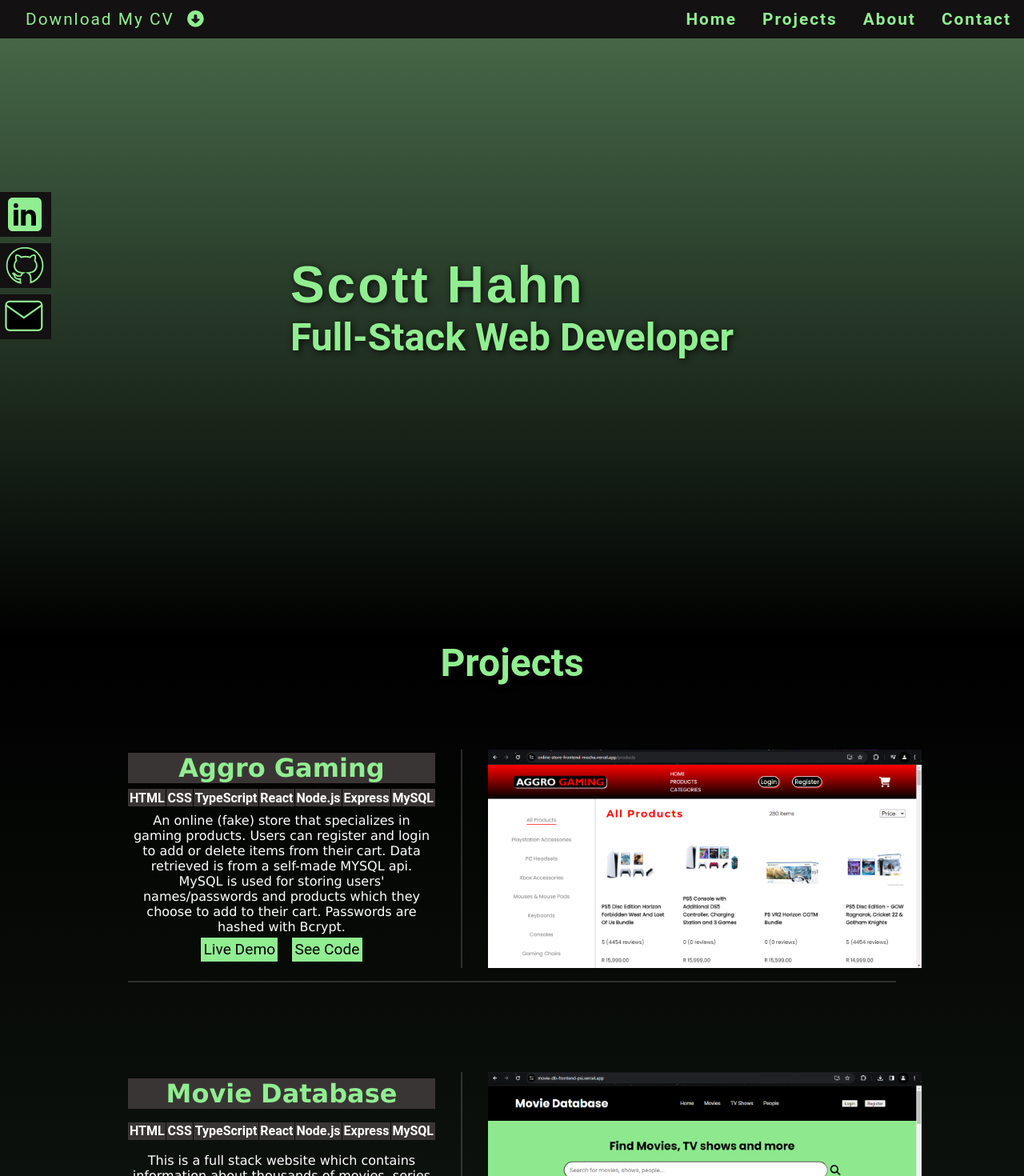
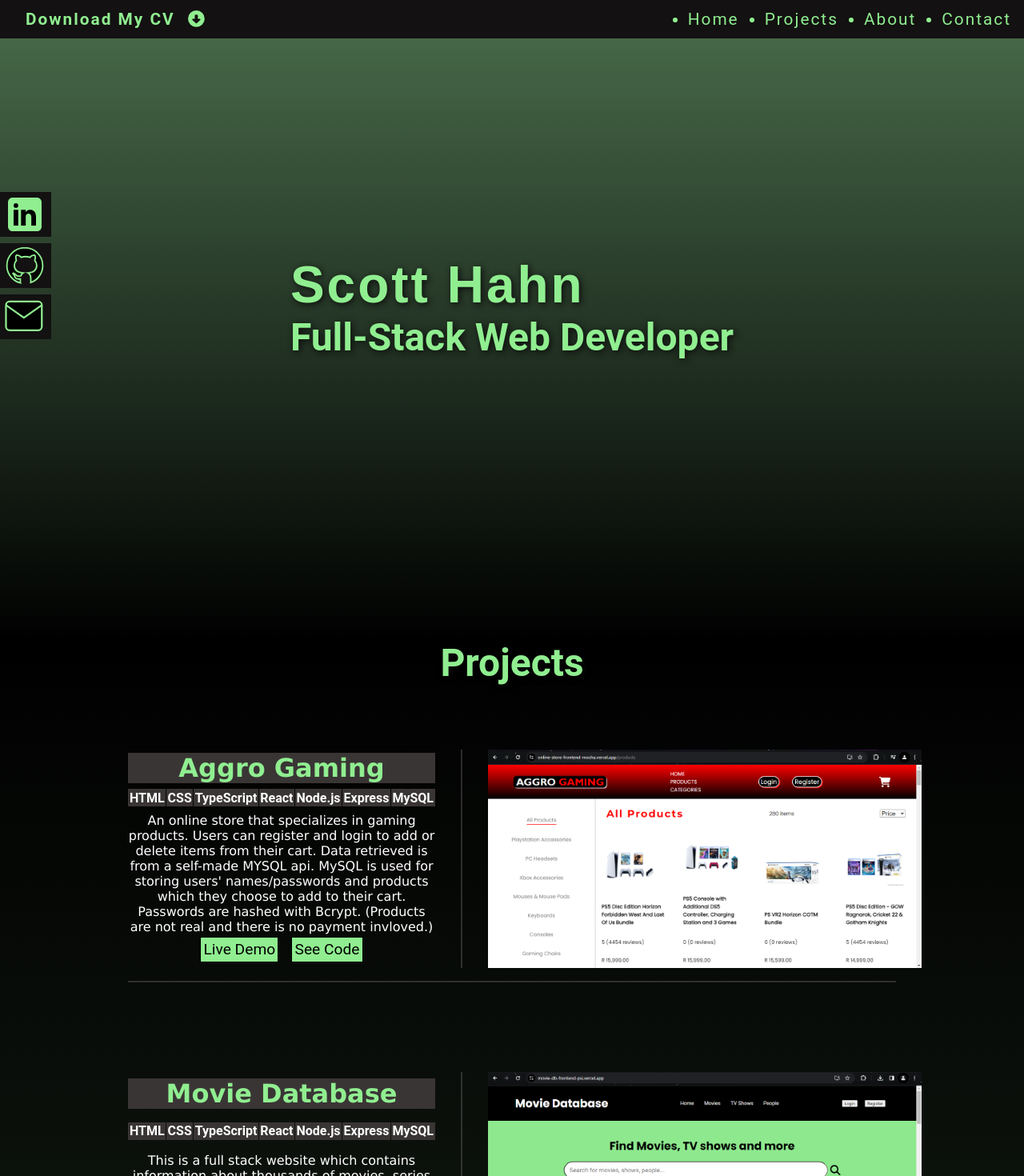
Before and after one commit to ScottHahn1/Portfolio, a React (Create React App) app: page /#/ in a window 1280 px wide. Shown: the top 1470 px of the page at 80% size. Built offline with nearby package versions, Linux system fonts and the light colour scheme.

Commit message:
added Inter and Montserrat fonts

```diff
--- a/src/components/About.js
+++ b/src/components/About.js
@@ -4,8 +4,8 @@ import "../styles/About.css";
 const About = () => {
   return (
     <div className='about-container' id='about'>
-      <h2>About</h2>
-      <section className='skills-about'>
+      <h2 className='montserrat'>About</h2>
+      <section className='skills-about inter'>
         <div className="about">
           <h3>Summary</h3>
           <p>
--- a/src/components/Contact.js
+++ b/src/components/Contact.js
@@ -20,8 +20,8 @@ const Contact = () => {
     return (
         <div className='contact-container'>
         <div className='contact'>
-            <h2>Contact</h2>
-            <form className='form' ref={form} onSubmit={sendEmail}>
+            <h2 className='montserrat'>Contact</h2>
+            <form className='form inter' ref={form} onSubmit={sendEmail}>
                 <label>Your Name:</label>
                 <input type="text" name="user_name" required />
                 <label>Your E-mail:</label>
--- a/src/components/Navbar.js
+++ b/src/components/Navbar.js
@@ -14,30 +14,30 @@ const Navbar = () => {
 
   return (
     <>
-      <nav className='navbar'>
+      <nav className='navbar montserrat'>
         <div className='cv'>
           <a href={CV} download>
-            <p>Download My CV</p>
+            <p><strong>Download My CV</strong></p>
             <span>
               <FontAwesomeIcon icon={faCircleDown} />
             </span>
           </a>
         </div>
 
-        <div className='nav-links'>
+        <ul className='nav-links inter'>
           <Link to='home' spy={true} smooth={true} offset={50} duration={500}>
-            <h4>Home</h4>
+            <li>Home</li>
           </Link>
           <Link to='projects' spy={true} smooth={true} offset={50} duration={500}>
-            <h4>Projects</h4>
+            <li>Projects</li>
           </Link>
           <Link to='about' spy={true} smooth={true} offset={50} duration={500}>
-            <h4>About</h4>
+            <li>About</li>
           </Link>
           <Link to='contact' spy={true} smooth={true} offset={50} duration={500}>
-            <h4>Contact</h4>
+            <li>Contact</li>
           </Link>
-        </div>
+        </ul>
 
         <div className='hamburger-menu' onClick={openNav}>
           <div className='hamburger-item'></div>
--- a/src/components/Projects.js
+++ b/src/components/Projects.js
@@ -10,17 +10,17 @@ import Project from "./Project";
 const Projects = () => {
 
   return (
-    <section className='projects'>
-      <h2>Projects</h2>
+    <section className='projects inter'>
+      <h2 className='montserrat'>Projects</h2>
 
       <Project
         title="Aggro Gaming"
         technologiesUsed={ ["HTML", "CSS", "TypeScript", "React", "Node.js", "Express", "MySQL"] }
-        overview="An online (fake) store that specializes in gaming products.
+        overview="An online store that specializes in gaming products.
           Users can register and login to add or delete items from their cart.
           Data retrieved is from a self-made MYSQL api.
           MySQL is used for storing users' names/passwords and products which they choose to add to their cart.
-          Passwords are hashed with Bcrypt."
+          Passwords are hashed with Bcrypt. (Products are not real and there is no payment invloved.)"
         liveLink="https://online-store-frontend-mocha.vercel.app"
         githubLink="https://github.com/ScottHahn1/Online-Store"
         imgSrc={OnlineStoreImg}
--- a/src/components/Social.js
+++ b/src/components/Social.js
@@ -4,22 +4,8 @@ import '../styles/Social.css';
 import EmailIcon from "./Email-Icon";
 
 const Social = () => {
-
     return (
-        <div className='social-links'>
-        {
-            // <a href='https://linkedin.com/in/scott-hahn' target='_blank' rel="noreferrer">
-            //         <LinkedInIcon />
-            // </a>
-
-            // <a href='https://github.com/ScottHahn1' target='_blank' rel="noreferrer">
-            //         <GithubIcon />
-            // </a>
-
-            // <a href='mailto:scotthahn2210@gmail.com'>
-            //         <EmailIcon />
-            // </a>
-        }
+        <div className='social-links inter'>
             <div>
                 <a href='https://linkedin.com/in/scott-hahn' target='_blank' rel="noreferrer">
                     <div className="social-link">
```
